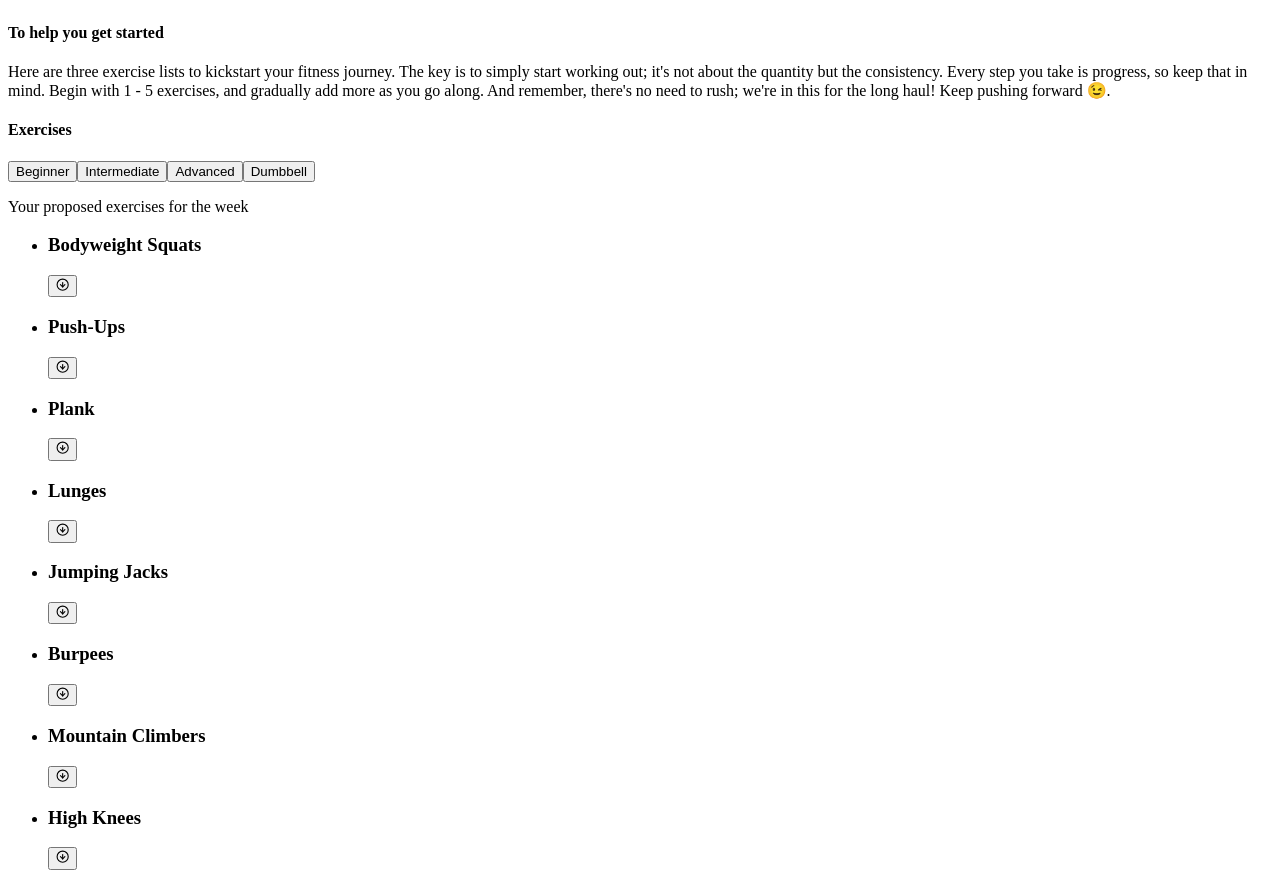
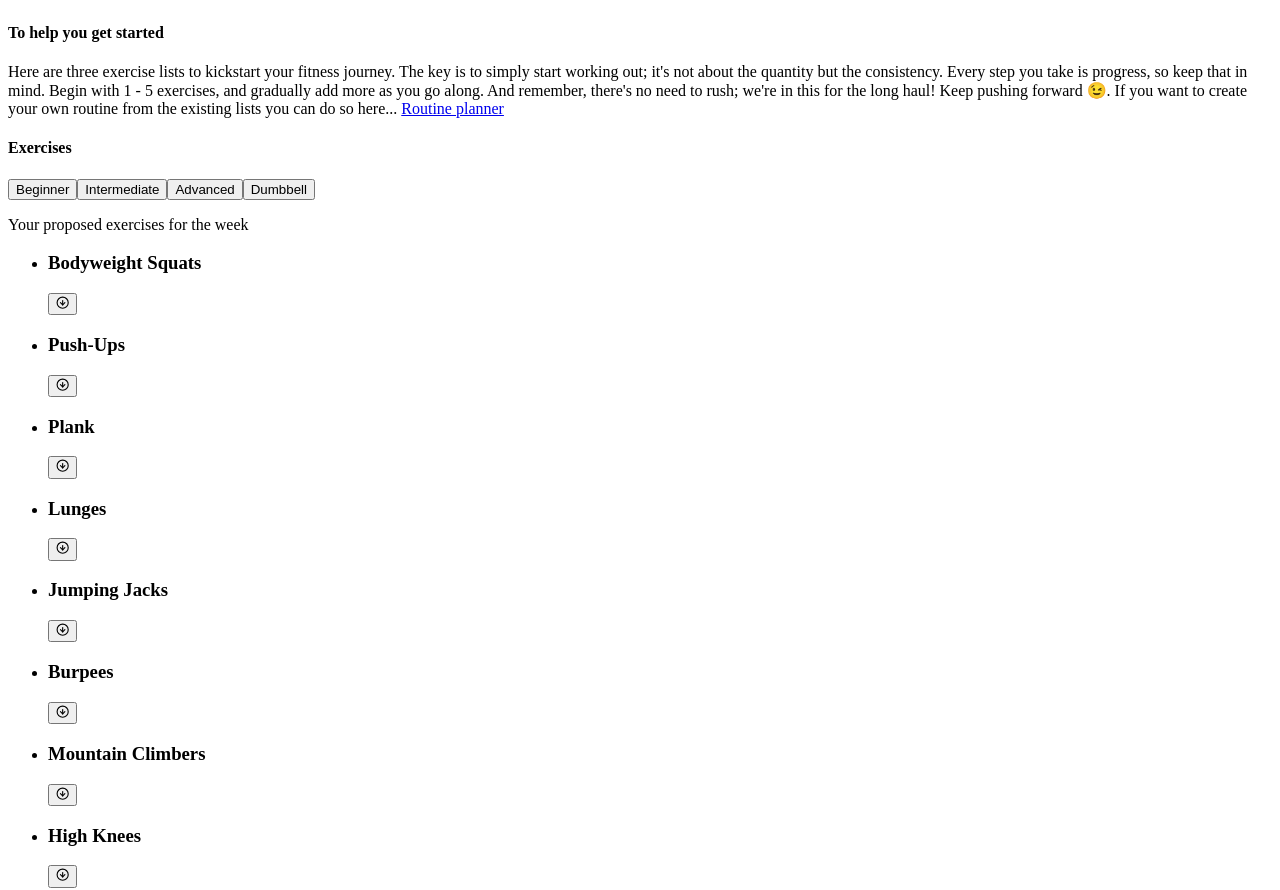
Before and after one commit to robonexx/hypeintohealth, a React (Vite) app: page / in a window 1280 px wide. Shown: the part 2759-3649 px from the top of the page. Built offline with nearby package versions, Linux system fonts and the light colour scheme; the HTML template or start-up script is replaced by a standard one.

Commit message:
link from text to routine planner page

```diff
--- a/src/components/exercisebanner/ExerciseBanner.tsx
+++ b/src/components/exercisebanner/ExerciseBanner.tsx
@@ -54,6 +54,8 @@ const ExerciseBanner: React.FC = () => {
             mind. Begin with 1 - 5 exercises, and gradually add more as you go
             along. And remember, there's no need to rush; we're in this for the
             long haul! Keep pushing forward 😉.
+
+            If you want to create your own routine from the existing lists you can do so here... <a href='/planner' className='text-indigo-500'>Routine planner</a>
           </p>
         </div>
       </div>
```
